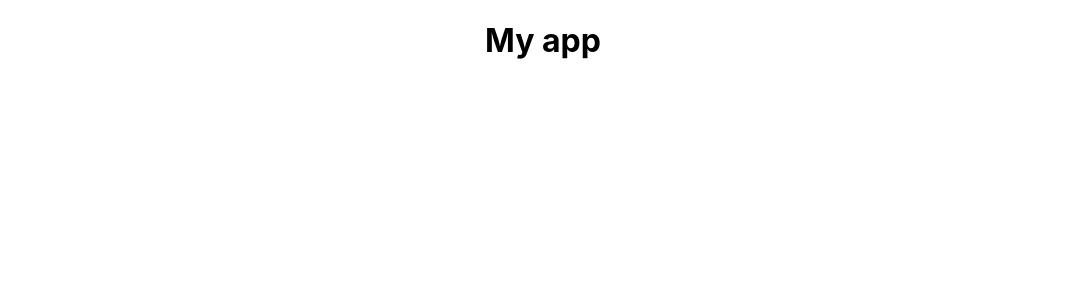
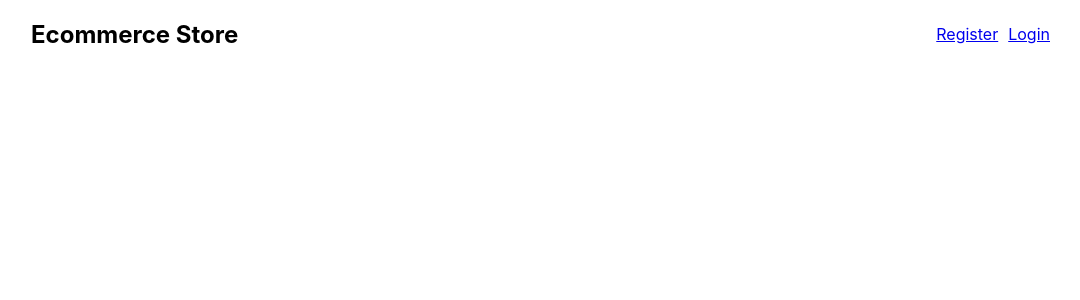
Before and after one commit to andersonhall/ecommerce-store, a React (Create React App) app in the folder frontend/: page / in a window 1280 px wide. Shown: the top 300 px of the page, without its empty margins (97-1177 px from the left). Built offline with nearby package versions, Linux system fonts and the light colour scheme.

Commit message:
add register/login pages

```diff
--- a/frontend/src/App.js
+++ b/frontend/src/App.js
@@ -1,9 +1,10 @@
 import "./App.css";
+import Navbar from "./components/Navbar";
 
 function App() {
   return (
     <div className="App">
-      <h1>My app</h1>
+      <Navbar />
     </div>
   );
 }
--- /dev/null
+++ b/frontend/src/components/Navbar.css
@@ -0,0 +1,16 @@
+nav {
+  display: flex;
+  justify-content: space-between;
+  max-width: 80%;
+  margin: 0 auto;
+}
+
+nav ul {
+  display: flex;
+  list-style: none;
+  align-items: center;
+}
+
+nav ul li {
+  margin: 0 5px;
+}
--- /dev/null
+++ b/frontend/src/components/Navbar.js
@@ -0,0 +1,20 @@
+import "./Navbar.css";
+import { Link } from "react-router";
+
+const Navbar = () => {
+  return (
+    <nav>
+      <h1>Ecommerce Store</h1>
+      <ul>
+        <li>
+          <Link to="/register">Register</Link>
+        </li>
+        <li>
+          <Link to="/login">Login</Link>
+        </li>
+      </ul>
+    </nav>
+  );
+};
+
+export default Navbar;
--- a/frontend/src/index.js
+++ b/frontend/src/index.js
@@ -4,14 +4,16 @@ import "./index.css";
 import App from "./App";
 import reportWebVitals from "./reportWebVitals";
 import { BrowserRouter, Routes, Route } from "react-router";
+import Register from "./pages/Register";
+import Login from "./pages/Login";
 
 const root = ReactDOM.createRoot(document.getElementById("root"));
 root.render(
   <BrowserRouter>
     <Routes>
       <Route path="/" element={<App />} />
-      {/* <Route path="/register" element={<Register />} /> */}
-      {/* <Route path="/login" element={<Login />} /> */}
+      <Route path="/register" element={<Register />} />
+      <Route path="/login" element={<Login />} />
     </Routes>
   </BrowserRouter>
 );
--- /dev/null
+++ b/frontend/src/pages/Login.js
@@ -0,0 +1,5 @@
+const Login = () => {
+  return <h1>Login</h1>;
+};
+
+export default Login;
--- /dev/null
+++ b/frontend/src/pages/Register.js
@@ -0,0 +1,5 @@
+const Register = () => {
+  return <h1>Register</h1>;
+};
+
+export default Register;
```
